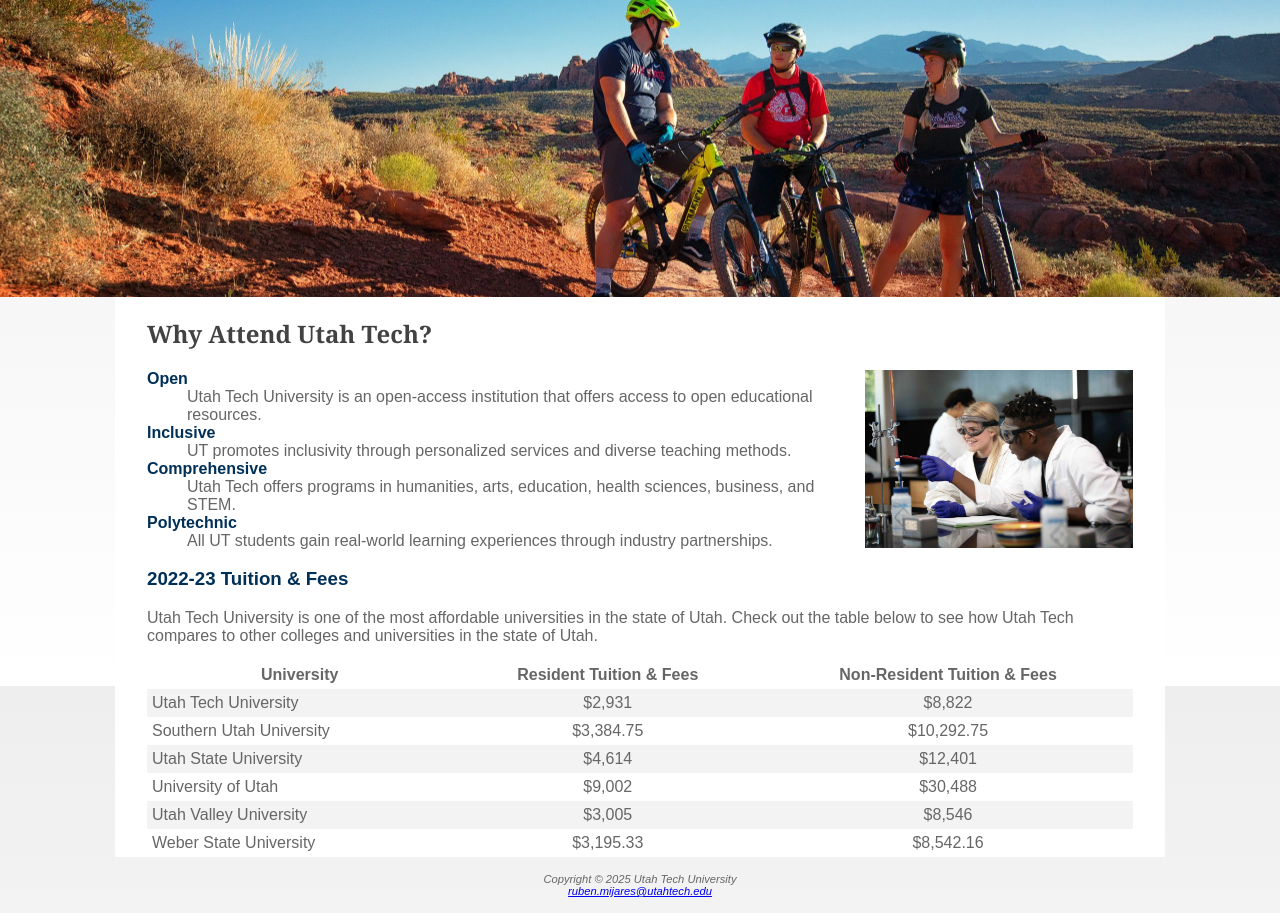
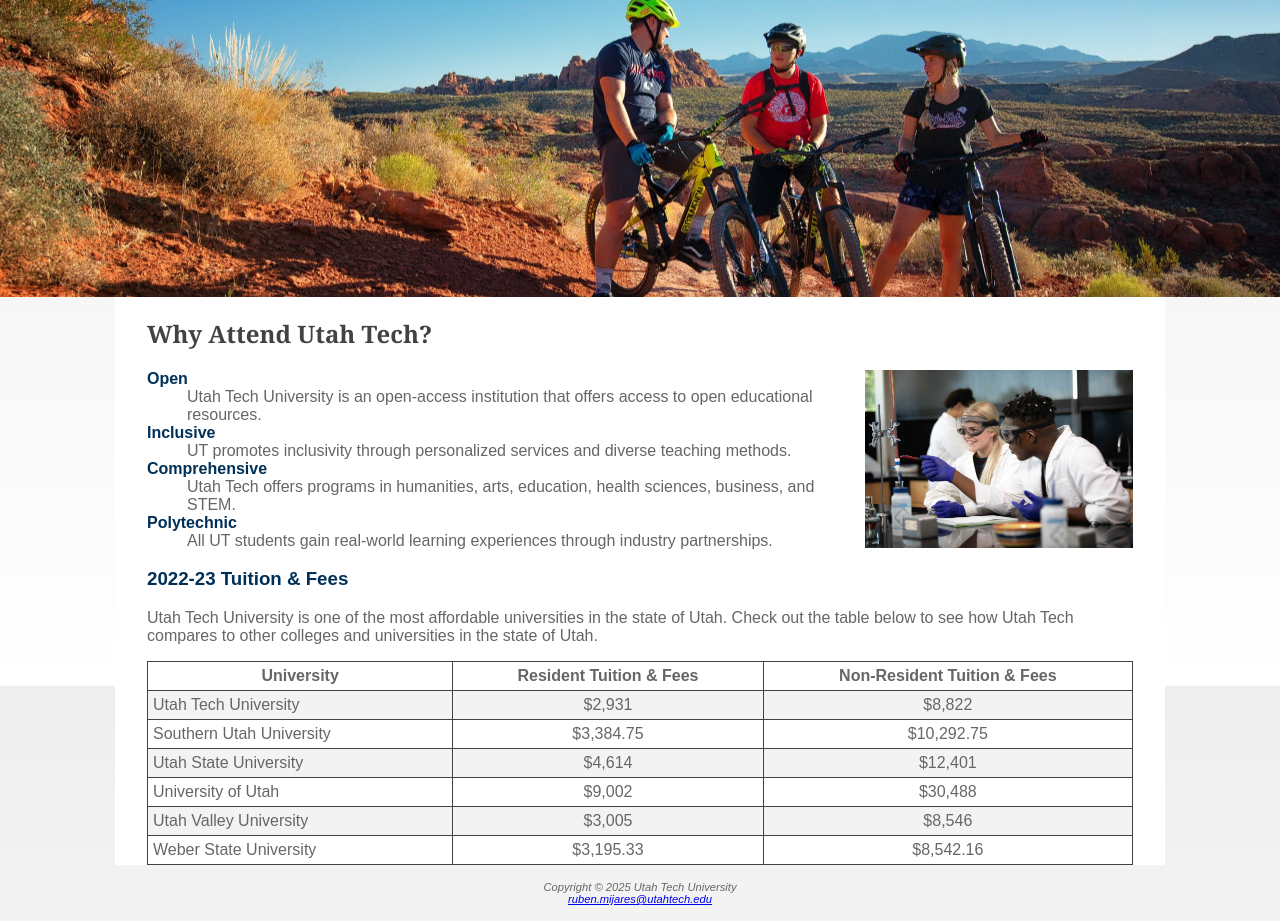
Before and after one commit to ReturnCanary/se1400, a plain HTML site: page utahtech6/students.html in a window 1280 px wide. Shown: the part 114-1035 px from the top of the page. Drawn offline with Linux system fonts and the light colour scheme.

Commit message:
Fixed borders to have soild lines

```diff
--- a/utahtech6/styles.css
+++ b/utahtech6/styles.css
@@ -251,14 +251,14 @@ label {
 
 table {
     margin: 0 auto;
-    border: #424242 1px;
+    border: 1px solid #424242;
     width: 100%;
     border-collapse: collapse;
 }
 
 td, th{
     padding: 5px;
-    border: 1px #424242;
+    border: 1px solid #424242;
 }
 
 td {
```
